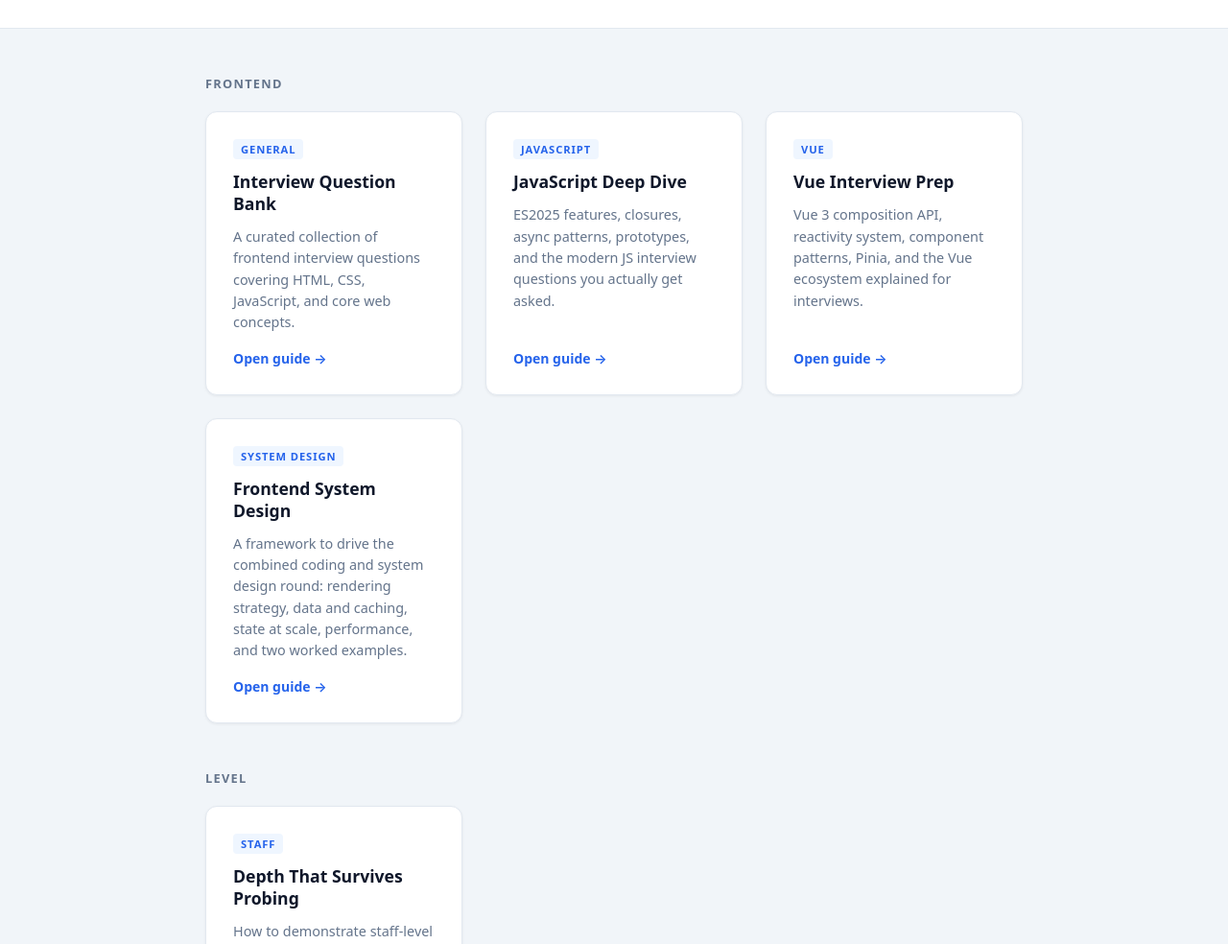
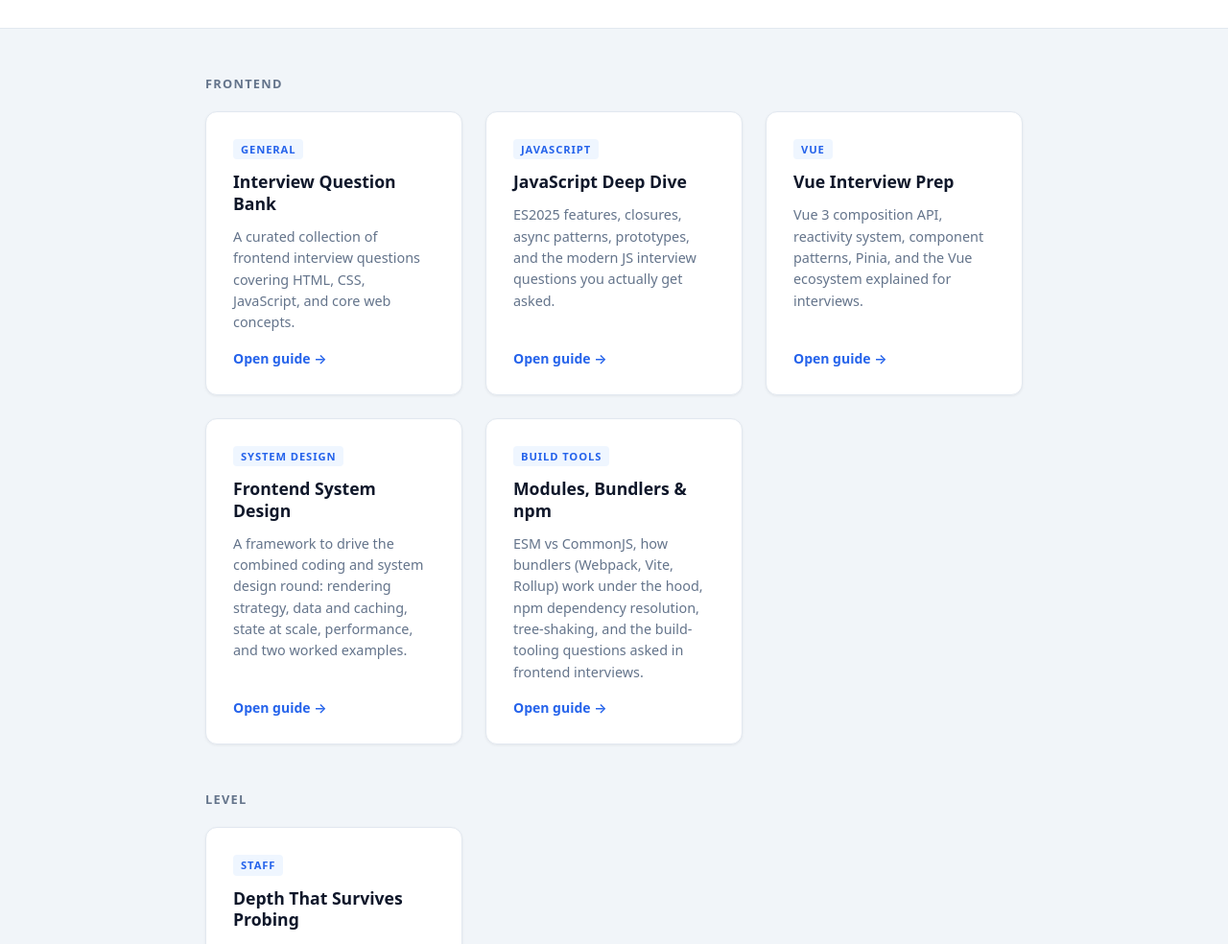
Before and after one commit to Ingvord/bookish-succotash, a website: page index.html in a window 1280 px wide. Shown: the part 116-1100 px from the top of the page at 96% size. Drawn offline with Linux system fonts and the light colour scheme.

Commit message:
Add new guide; update existing

```diff
--- a/index.html
+++ b/index.html
@@ -164,6 +164,13 @@
         <span class="card-link">Open guide →</span>
       </a>
 
+      <a class="card" href="frontend/modules-build-guide.html">
+        <span class="card-tag">Build Tools</span>
+        <h2>Modules, Bundlers & npm</h2>
+        <p>ESM vs CommonJS, how bundlers (Webpack, Vite, Rollup) work under the hood, npm dependency resolution, tree-shaking, and the build-tooling questions asked in frontend interviews.</p>
+        <span class="card-link">Open guide →</span>
+      </a>
+
     </div>
   </section>
 
```
